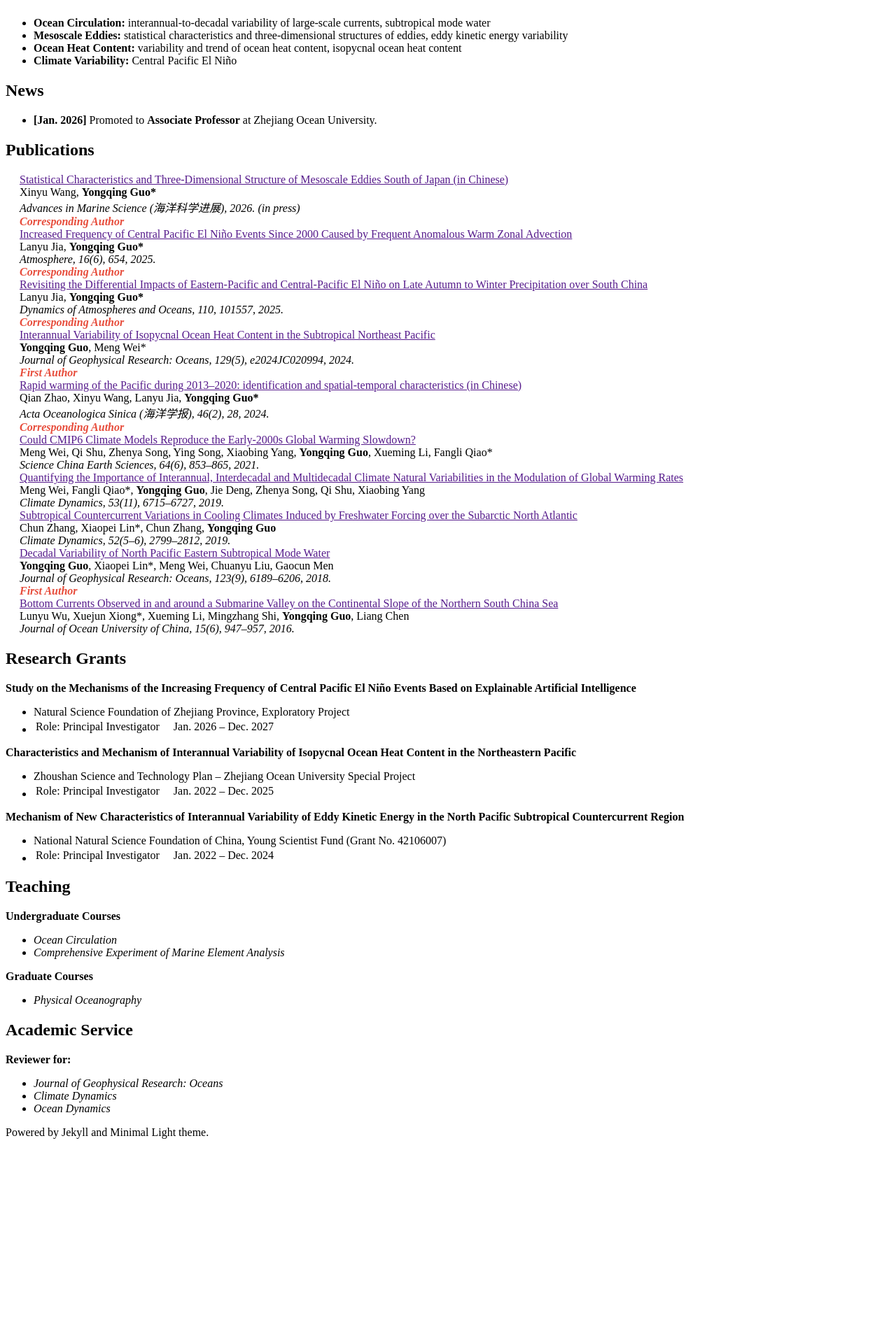
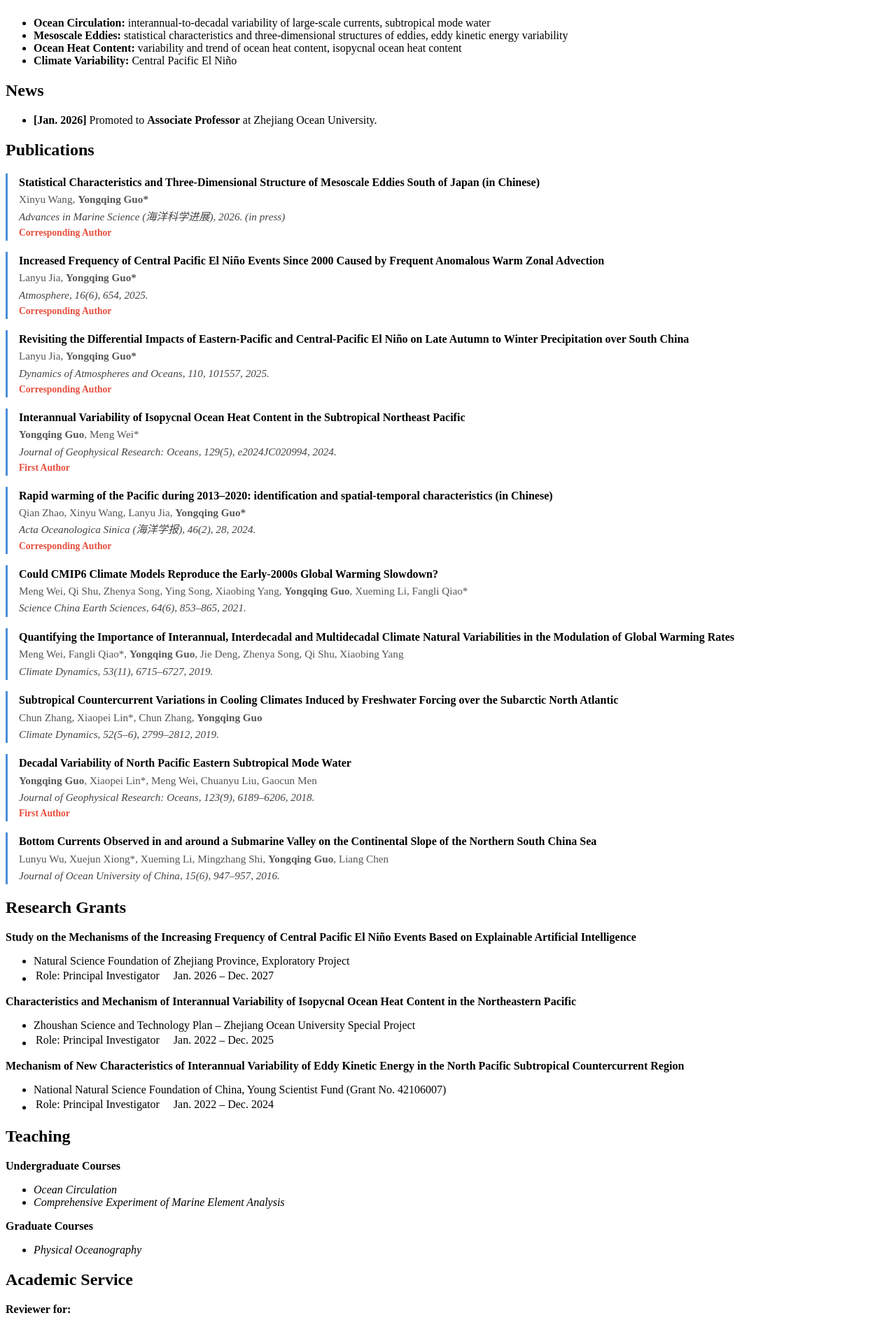
Before and after one commit to guoyq0314/guoyq0314.github.io, a Jekyll site: the page built from index.md, in a window 1280 px wide. Shown: the part 627-2524 px from the top of the page at 70% size. Built offline with Jekyll 4.4.1, drawn with Linux system fonts in a browser that asks for light colours; our own code applies the rules of GitHub Pages for plain Markdown files; before the commit the page ends 2271 px from its top, so only the background shows below that.

Commit message:
Update publications.md

```diff
--- a/_includes/publications.md
+++ b/_includes/publications.md
@@ -1,29 +1,48 @@
 ## Publications
 
-<div class="publications">
+<style>
+.pub-item {
+  margin-bottom: 16px;
+  padding-left: 16px;
+  border-left: 3px solid #4a90d9;
+  line-height: 1.6;
+}
+.pub-title {
+  font-weight: bold;
+  color: inherit;
+  text-decoration: none !important;
+}
+.pub-authors {
+  color: #555;
+  font-size: 0.95em;
+}
+.pub-journal {
+  font-style: italic;
+  color: #444;
+  font-size: 0.95em;
+}
+.pub-links a {
+  font-size: 0.85em;
+  margin-right: 6px;
+  color: #4a90d9;
+}
+.pub-notes {
+  font-size: 0.85em;
+  color: #e74d3c;
+  font-weight: bold;
+}
+</style>
+
 {% for link in site.data.publications.main %}
-<div class="pub-row">
-
-  <div class="col-sm-9" style="position: relative;padding-right: 15px;padding-left: 20px;">
-    <div class="title"><a href="{{ link.pdf }}" target="_blank">{{ link.title }}</a></div>
-    <div class="author">{{ link.authors }}</div>
-    <div class="periodical"><em>{{ link.conference }}</em></div>
-    <div class="links">
-      {% if link.pdf %}
-      <a href="{{ link.pdf }}" target="_blank" class="btn btn-sm z-depth-0" role="button" style="font-size:12px;">PDF</a>
-      {% endif %}
-      {% if link.code %}
-      <a href="{{ link.code }}" target="_blank" class="btn btn-sm z-depth-0" role="button" style="font-size:12px;">Code</a>
-      {% endif %}
-      {% if link.bibtex %}
-      <a href="{{ link.bibtex }}" target="_blank" class="btn btn-sm z-depth-0" role="button" style="font-size:12px;">BibTex</a>
-      {% endif %}
-      {% if link.notes %}
-      <strong><i style="color:#e74d3c">{{ link.notes }}</i></strong>
-      {% endif %}
-    </div>
+<div class="pub-item">
+  <div class="pub-title">{{ link.title }}</div>
+  <div class="pub-authors">{{ link.authors }}</div>
+  <div class="pub-journal">{{ link.conference }}</div>
+  <div class="pub-links">
+    {% if link.pdf %}<a href="{{ link.pdf }}" target="_blank">[PDF]</a>{% endif %}
+    {% if link.code %}<a href="{{ link.code }}" target="_blank">[Code]</a>{% endif %}
+    {% if link.bibtex %}<a href="{{ link.bibtex }}" target="_blank">[BibTeX]</a>{% endif %}
+    {% if link.notes %}<span class="pub-notes">{{ link.notes }}</span>{% endif %}
   </div>
-
 </div>
 {% endfor %}
-</div>
```
